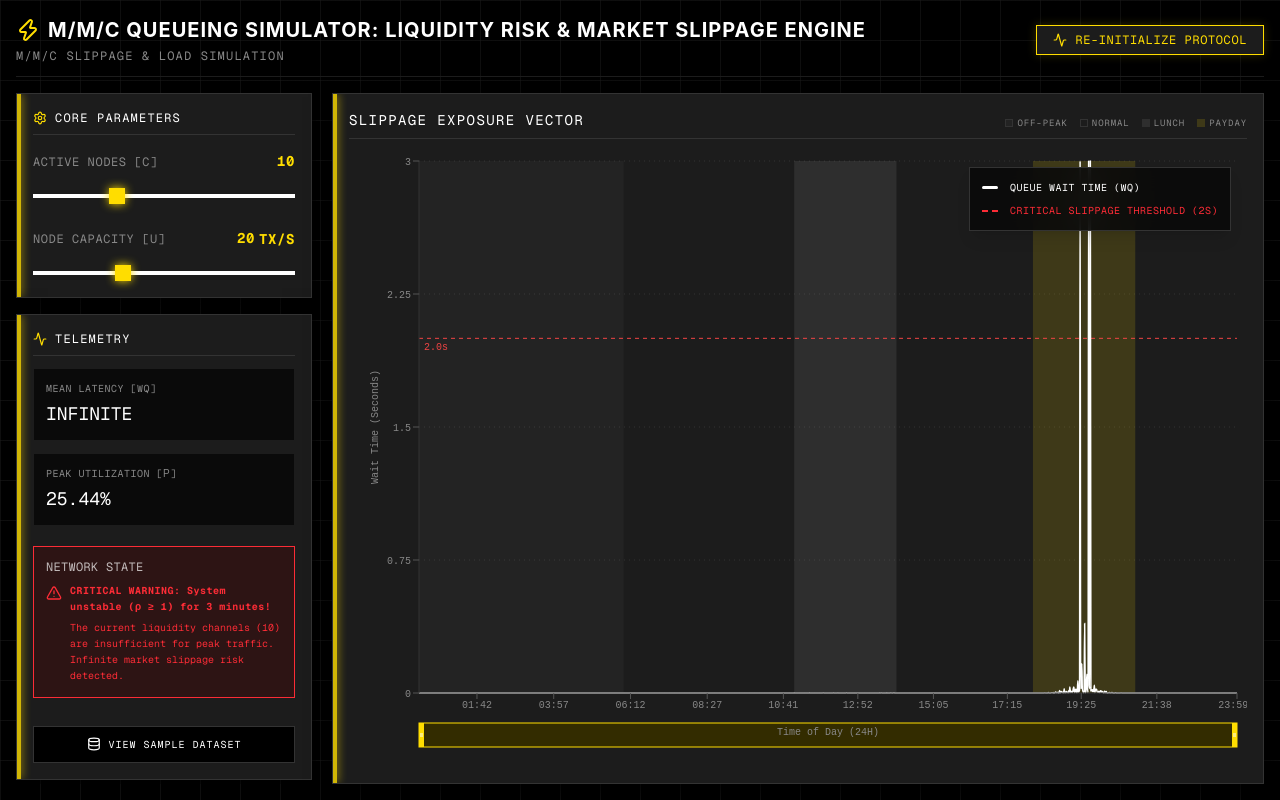
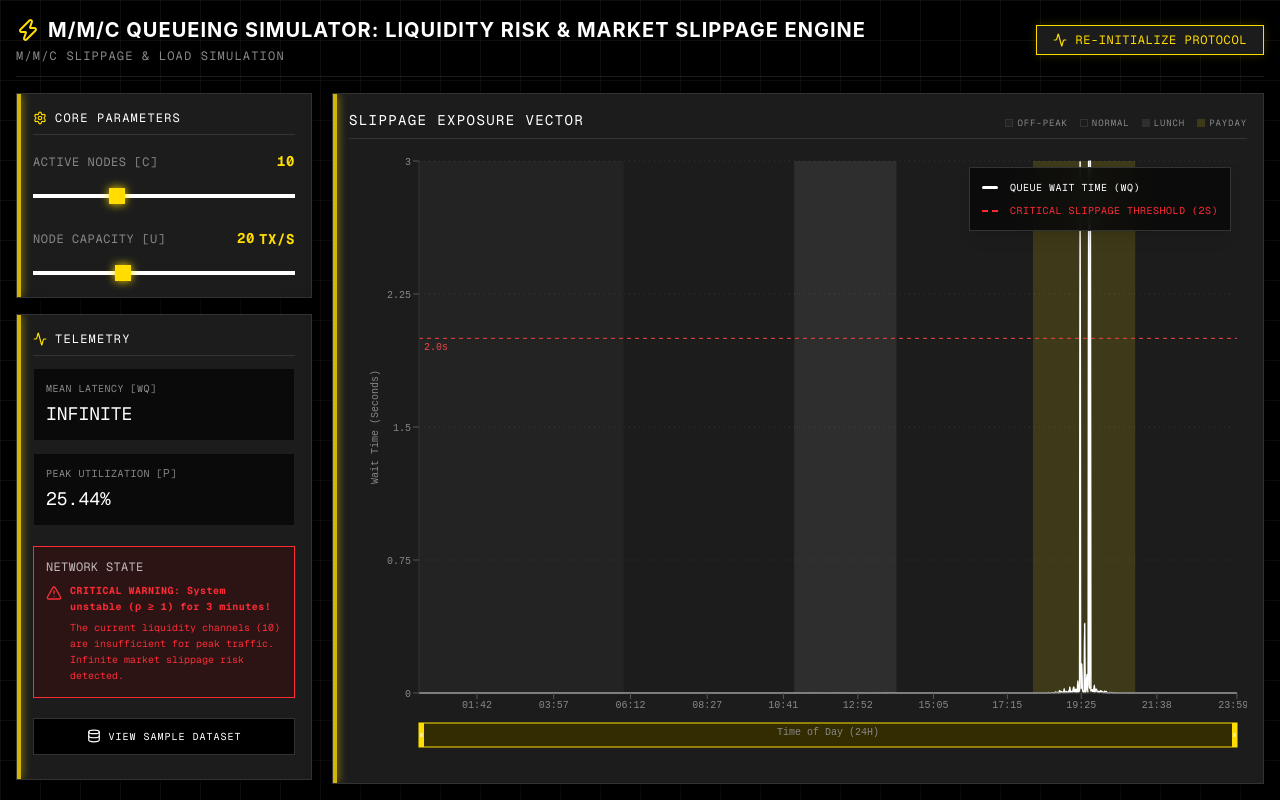
Before and after one commit to justinGabster/M-M-c-Queueing-Simulator-Liquidity-Risk-Market-Slippage-Engine, a Next.js app: page / in a window 1280 px wide. Built offline with nearby package versions, Linux system fonts and the light colour scheme.

Commit message:
Reduce margin-top on dataset button

```diff
--- a/src/app/page.tsx
+++ b/src/app/page.tsx
@@ -258,7 +258,7 @@ export default function Dashboard() {
 
                 <button
                   onClick={() => setShowDatasetModal(true)}
-                  className="mt-4 w-full py-2.5 border border-[#333333] hover:border-[#FFDD00] bg-[#000000] hover:bg-[#1C1C1C] transition-all text-[10px] font-mono text-[#FFFFFF] hover:text-[#FFDD00] uppercase tracking-widest flex items-center justify-center gap-2"
+                  className="mt-2 w-full py-2.5 border border-[#333333] hover:border-[#FFDD00] bg-[#000000] hover:bg-[#1C1C1C] transition-all text-[10px] font-mono text-[#FFFFFF] hover:text-[#FFDD00] uppercase tracking-widest flex items-center justify-center gap-2"
                 >
                   <Database size={14} />
                   View Sample Dataset
```
